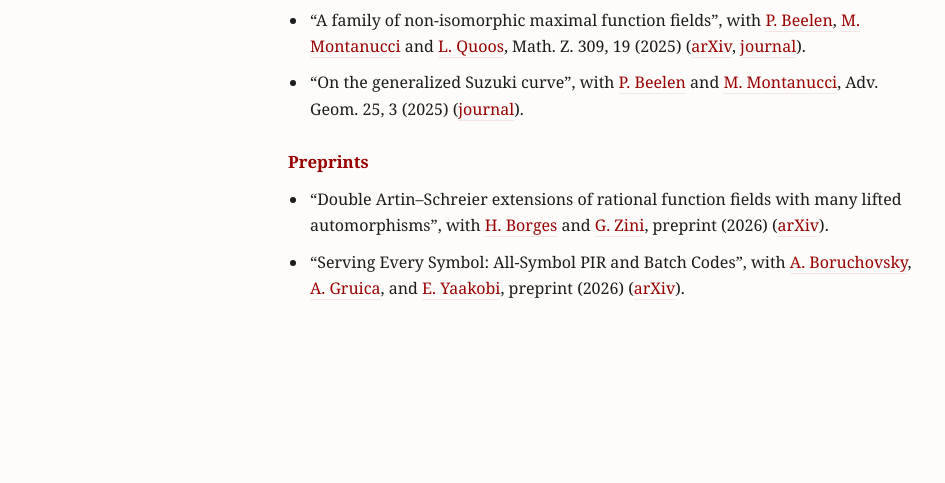
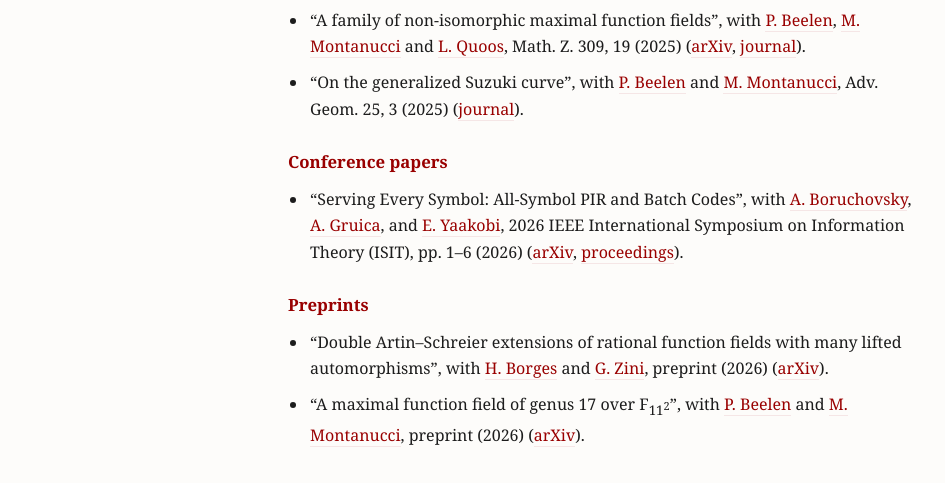
Before and after one commit to jonathanniemann/jonathanniemann.github.io, a plain HTML site: page research.html in a window 1280 px wide. Shown: the part 697-1180 px from the top of the page, without its empty margins (152-1097 px from the left). Before the commit the page ends 1094 px from the top, so only its background shows below. Drawn offline with Linux system fonts and the light colour scheme.

Commit message:
Add conference papers section and new preprint

```diff
--- a/research.html
+++ b/research.html
@@ -78,6 +78,18 @@
         </li>
       </ul>
 
+      <h3>Conference papers</h3>
+      <ul class="pub-list">
+        <li>
+          &ldquo;Serving Every Symbol: All-Symbol PIR and Batch Codes&rdquo;, with
+          <a href="https://arxiv.org/search/cs?searchtype=author&query=Boruchovsky%2C+A">A. Boruchovsky</a>,
+          <a href="https://sites.google.com/view/aninagruica/startseite">A. Gruica</a>, and
+          <a href="https://yaakobi.net.technion.ac.il/">E. Yaakobi</a>,
+          2026 IEEE International Symposium on Information Theory (ISIT), pp. 1&ndash;6 (2026)
+          (<a href="https://arxiv.org/abs/2601.04041">arXiv</a>, <a href="https://doi.org/10.1109/ISIT62367.2026.11653879">proceedings</a>).
+        </li>
+      </ul>
+
       <h3>Preprints</h3>
       <ul class="pub-list">
         <li>
@@ -87,11 +99,10 @@
           (<a href="https://arxiv.org/abs/2602.13925">arXiv</a>).
         </li>
         <li>
-          &ldquo;Serving Every Symbol: All-Symbol PIR and Batch Codes&rdquo;, with
-          <a href="https://arxiv.org/search/cs?searchtype=author&query=Boruchovsky%2C+A">A. Boruchovsky</a>,
-          <a href="https://sites.google.com/view/aninagruica/startseite">A. Gruica</a>, and
-          <a href="https://yaakobi.net.technion.ac.il/">E. Yaakobi</a>, preprint (2026)
-          (<a href="https://arxiv.org/abs/2601.04041">arXiv</a>).
+          &ldquo;A maximal function field of genus 17 over F<sub>11<sup>2</sup></sub>&rdquo;, with
+          <a href="https://orbit.dtu.dk/en/persons/pieter-hendrik-turdus-beelen">P. Beelen</a> and
+          <a href="https://sites.google.com/view/mariamontanucci/home">M. Montanucci</a>, preprint (2026)
+          (<a href="https://arxiv.org/abs/2609.11679">arXiv</a>).
         </li>
       </ul>
     </section>
```
